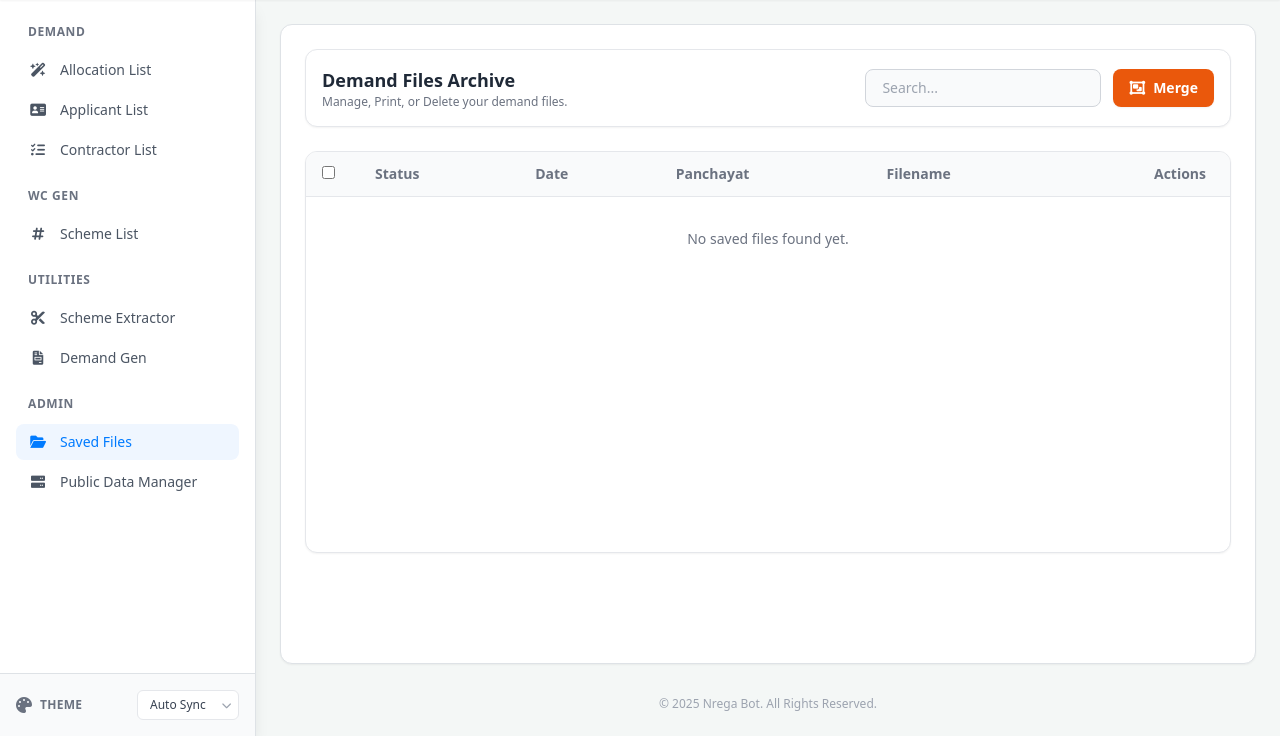
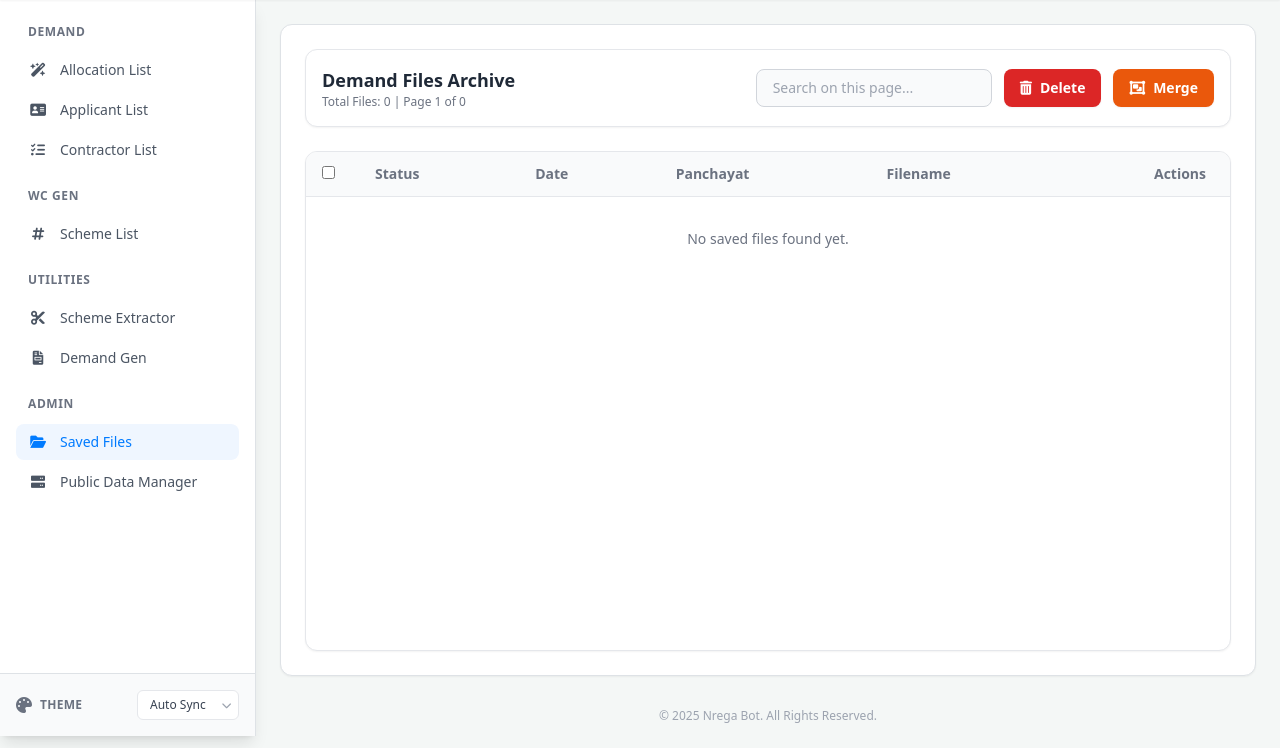
Before and after one commit to rajatpoddar/Nregabot-tools, a Flask app: page /downloads in a window 1280 px wide. Shown: the part 64-812 px from the top of the page. Run offline with Flask 3, Linux system fonts and the light colour scheme; the visitor is signed in with stand-in values (Sample User, id 1); some libraries are stand-ins or nearby versions.

Commit message:
multiple file delete and admin access for saved files

```diff
--- a/app.py
+++ b/app.py
@@ -11,6 +11,7 @@
 import os
 import json
 import shutil
+import math
 
 app = Flask(__name__)
 app.secret_key = 'your_super_secret_key'
@@ -593,8 +594,14 @@
 # --- UPDATED DOWNLOADS ROUTE ---
 @app.route('/downloads')
 def downloads():
+    # 1. PIN Protection (Security Check)
+    if not session.get('admin_logged_in'):
+        flash("Access Restricted: Please login to view saved files.", "warning")
+        return redirect(url_for('admin_login'))
+
     files_list = []
 
+    # Files collect karna (Purana logic same hai)
     for root, dirs, files in os.walk(DEMAND_SAVE_DIR):
         for file in files:
             if file.endswith('.csv'):
@@ -605,18 +612,16 @@
                 date_folder = path_parts[0] if len(path_parts) > 0 else "Unknown"
                 panchayat_folder = path_parts[1] if len(path_parts) > 1 else "Unknown"
 
-                # Check Status
                 is_done = file.startswith('DONE_')
                 display_name = file.replace('DONE_', '', 1) if is_done else file
 
-                # Timestamp Logic
                 timestamp = os.path.getmtime(full_path)
                 file_dt_utc = datetime.fromtimestamp(timestamp, timezone.utc)
                 file_dt_ist = file_dt_utc.astimezone(IST)
 
                 files_list.append({
                     'filename': display_name,
-                    'real_filename': file, # For logic
+                    'real_filename': file,
                     'date': date_folder,
                     'panchayat': panchayat_folder,
                     'time': file_dt_ist.strftime('%I:%M %p'),
@@ -625,8 +630,54 @@
                     'is_done': is_done
                 })
 
+    # Sorting (Newest First)
     files_list.sort(key=lambda x: x['timestamp'], reverse=True)
-    return render_template('downloads.html', files=files_list)
+
+    # 2. Pagination Logic
+    page = request.args.get('page', 1, type=int)
+    per_page = 20  # Ek page par kitni files dikhengi
+    total_files = len(files_list)
+    total_pages = math.ceil(total_files / per_page)
+
+    # Slice list for current page
+    start = (page - 1) * per_page
+    end = start + per_page
+    paginated_files = files_list[start:end]
+
+    return render_template('downloads.html',
+                           files=paginated_files,
+                           page=page,
+                           total_pages=total_pages,
+                           total_files=total_files)
+
+
+@app.route('/api/delete-multiple-files', methods=['POST'])
+def delete_multiple_files():
+    try:
+        if not session.get('admin_logged_in'):
+            return jsonify({'status': 'error', 'message': 'Unauthorized'}), 401
+
+        paths = request.json.get('paths', [])
+        if not paths:
+            return jsonify({'status': 'error', 'message': 'No files selected'}), 400
+
+        deleted_count = 0
+
+        for rel_path in paths:
+            # Security: Ensure path is valid
+            full_path = os.path.join(app.root_path, 'static', rel_path)
+
+            # Check if file is inside DEMAND_SAVE_DIR
+            if not os.path.abspath(full_path).startswith(os.path.abspath(DEMAND_SAVE_DIR)):
+                continue
+
+            if os.path.exists(full_path):
+                os.remove(full_path)
+                deleted_count += 1
+
+        return jsonify({'status': 'success', 'message': f'Deleted {deleted_count} files.'})
+    except Exception as e:
+        return jsonify({'status': 'error', 'message': str(e)}), 500
 
 @app.route('/merge-downloads', methods=['POST'])
 def merge_downloads():
--- a/templates/downloads.html
+++ b/templates/downloads.html
@@ -10,12 +10,17 @@
     <div class="mb-6 flex flex-col md:flex-row justify-between items-center gap-4 bg-white dark:bg-gray-800 p-4 rounded-xl border border-gray-200 dark:border-gray-700 shadow-sm">
         <div>
             <h2 class="text-lg font-bold text-gray-800 dark:text-gray-100">Demand Files Archive</h2>
-            <p class="text-xs text-gray-500">Manage, Print, or Delete your demand files.</p>
+            <p class="text-xs text-gray-500">Total Files: {{ total_files }} | Page {{ page }} of {{ total_pages }}</p>
         </div>
 
         <div class="flex gap-3 w-full md:w-auto">
-            <input type="text" id="file-search" placeholder="Search..."
+            <input type="text" id="file-search" placeholder="Search on this page..."
                 class="px-4 py-2 rounded-lg border border-gray-300 dark:border-gray-600 bg-gray-50 dark:bg-gray-900 text-sm focus:ring-2 focus:ring-primary">
+
+            <button type="button" onclick="deleteSelectedMultiple()"
+                class="px-4 py-2 bg-red-600 hover:bg-red-700 text-white rounded-lg text-sm font-bold transition-colors shadow-sm flex items-center cursor-pointer">
+                <i class="fa-solid fa-trash-can mr-2"></i> Delete
+            </button>
 
             <button type="button" onclick="validateAndMerge()"
                 class="px-4 py-2 bg-orange-600 hover:bg-orange-700 text-white rounded-lg text-sm font-bold transition-colors shadow-sm flex items-center cursor-pointer">
@@ -24,8 +29,8 @@
         </div>
     </div>
 
-    <div class="border border-gray-200 dark:border-gray-700 rounded-xl overflow-hidden shadow-sm bg-white dark:bg-dark-card">
-        <div class="overflow-x-auto min-h-[400px]">
+    <div class="border border-gray-200 dark:border-gray-700 rounded-xl overflow-hidden shadow-sm bg-white dark:bg-dark-card flex flex-col justify-between min-h-[500px]">
+        <div class="overflow-x-auto">
             <table class="min-w-full text-sm text-left">
                 <thead class="bg-gray-50 dark:bg-gray-800 text-gray-500 dark:text-gray-400 font-medium border-b border-gray-200 dark:border-gray-700">
                     <tr>
@@ -104,11 +109,38 @@
                 </tbody>
             </table>
         </div>
+
+        {% if total_pages > 1 %}
+        <div class="px-6 py-4 border-t border-gray-200 dark:border-gray-700 bg-gray-50 dark:bg-gray-800 flex items-center justify-between">
+            <div class="text-xs text-gray-500 dark:text-gray-400">
+                Showing page <span class="font-bold">{{ page }}</span> of <span class="font-bold">{{ total_pages }}</span>
+            </div>
+            <div class="flex gap-2">
+                {% if page > 1 %}
+                <a href="{{ url_for('downloads', page=page-1) }}" class="px-3 py-1 bg-white dark:bg-gray-700 border border-gray-300 dark:border-gray-600 rounded text-sm hover:bg-gray-100 dark:hover:bg-gray-600">Previous</a>
+                {% endif %}
+
+                {% for p in range(1, total_pages + 1) %}
+                    {% if p == page %}
+                    <span class="px-3 py-1 bg-primary text-white border border-primary rounded text-sm">{{ p }}</span>
+                    {% elif p <= 3 or p > total_pages - 3 or (p > page - 2 and p < page + 2) %}
+                    <a href="{{ url_for('downloads', page=p) }}" class="px-3 py-1 bg-white dark:bg-gray-700 border border-gray-300 dark:border-gray-600 rounded text-sm hover:bg-gray-100 dark:hover:bg-gray-600">{{ p }}</a>
+                    {% elif p == 4 or p == total_pages - 3 %}
+                    <span class="px-2 py-1 text-gray-400">...</span>
+                    {% endif %}
+                {% endfor %}
+
+                {% if page < total_pages %}
+                <a href="{{ url_for('downloads', page=page+1) }}" class="px-3 py-1 bg-white dark:bg-gray-700 border border-gray-300 dark:border-gray-600 rounded text-sm hover:bg-gray-100 dark:hover:bg-gray-600">Next</a>
+                {% endif %}
+            </div>
+        </div>
+        {% endif %}
     </div>
 </form>
 
 <script>
-    // Search Function
+    // Search Function (Works only for current page items)
     document.getElementById('file-search').addEventListener('keyup', function () {
         const value = this.value.toLowerCase();
         const rows = document.querySelectorAll('#file-table-body tr');
@@ -127,7 +159,38 @@
         }
     }
 
-    // --- NEW: Toggle Status (Mark as Done) ---
+    // --- Bulk Delete Function ---
+    async function deleteSelectedMultiple() {
+        const checkboxes = document.querySelectorAll('input[name="selected_files"]:checked');
+        if (checkboxes.length === 0) {
+            alert("Please select files to delete.");
+            return;
+        }
+
+        if(!confirm(`Are you sure you want to PERMANENTLY delete ${checkboxes.length} selected files?`)) return;
+
+        const paths = Array.from(checkboxes).map(cb => cb.value);
+
+        try {
+            const res = await fetch('/api/delete-multiple-files', {
+                method: 'POST',
+                headers: {'Content-Type': 'application/json'},
+                body: JSON.stringify({ paths: paths })
+            });
+
+            const data = await res.json();
+
+            if(data.status === 'success') {
+                alert(data.message);
+                window.location.reload();
+            } else {
+                alert("Error: " + data.message);
+            }
+        } catch(e) {
+            alert("Delete request failed.");
+        }
+    }
+
     async function toggleStatus(path, rowIndex) {
         const btn = document.querySelector(`#row-${rowIndex} .status-btn`);
         const row = document.getElementById(`row-${rowIndex}`);
@@ -153,7 +216,7 @@
                     row.classList.remove('bg-green-50', 'dark:bg-green-900/20');
                     row.classList.add('hover:bg-gray-50', 'dark:hover:bg-gray-800/50');
                 }
-                // Reload page to fix paths for print/download (optional, but safer)
+                // Reload to keep file paths consistent if filename changed
                 window.location.reload();
             } else {
                 alert('Error: ' + data.message);
@@ -165,7 +228,6 @@
         }
     }
 
-    // --- NEW: Delete File ---
     async function deleteFile(path, rowIndex) {
         if(!confirm("Are you sure you want to permanently delete this file?")) return;
 
```
